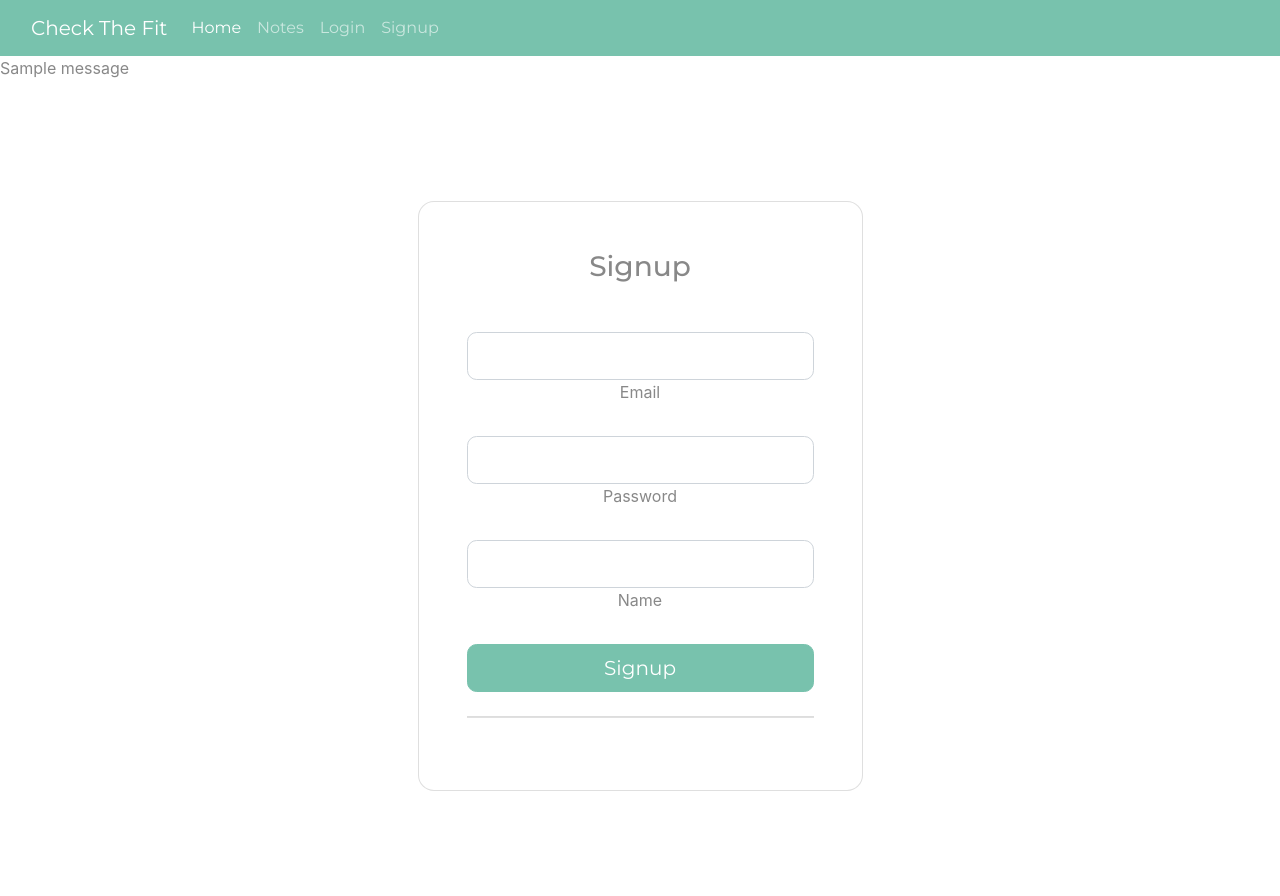
After one commit to Weegius/Check-This-Fit, a Flask app: page /signup in a window 1280 px wide. The commit adds this page. Run offline with Flask 2, Linux system fonts and the light colour scheme; one stand-in notice (Sample message) is shown; some libraries are stand-ins or nearby versions.

Commit message:
changed a bunch of stuff and finished user auth

```diff
--- a/app.py
+++ b/app.py
@@ -1,33 +1,153 @@
-from flask import Flask, redirect, url_for, render_template, request
+from flask import Flask, redirect, url_for, render_template, request, flash, session
+from werkzeug.utils import secure_filename
 from pymongo import MongoClient
 from flask_pymongo import PyMongo
 from bson.objectid import ObjectId
+from flask_bcrypt import Bcrypt
+import datetime
 import os
-import datetime
+
 
 app = Flask(__name__)
+
+bcrypt = Bcrypt(app)
+
 host = os.environ.get('DB_URL')
-mongo= PyMongo(app)
+app.secret_key = os.environ.get('SKEY')
+
 client = MongoClient(host=host)
 
-db = client.virtcloset
-
-item = db.clothingitem
-collection = db.collection
+db = client.clothesapp
+clothes = db.clothes
+users = db.user
 
 
 @app.route("/")
 def home():
     return render_template('index.html')
 
-@app.route('/create', methods=['POST'])
-def create():
-    if 'clothing_image' in request.files:
-        clothing_image = request.files['clothing_image']
-        mongo.save_file(clothing_image.filename)
-        mongo.db.users.insert({'clothing_type' : request.form.get('clothing_type'), 'clothing_image_name' : clothing_image.filename})
 
-        return 'Done!'
+
+
+
+
+
+
+
+
+
+
+
+
+
+
+
+
+
+
+
+
+
+
+
+
+
+
+
+'''HELPER FUNCTIONS ---------------------------------------------------------------------- '''
+
+def logged_in():
+    return session.get('username') and session.get('password')
+
+def current_user():
+    found_user = users.find_one ({
+        'username':session.get('username'),
+        'password':session.get('password')
+    })
+    return found_user
+
+
+
+@app.route("/user")
+def user():
+    if logged_in:
+        user = current_user()
+        _id = session['_id']
+
+        return render_template("user.html", _id=_id, user=user, )
+    else:
+        flash("You are not logged in!")
+        return redirect(url_for("login"))
+
+
+# notes=notes.find({'user_id': _id}).sort([['_id', -1]])
+'''LOGIN AND LOGOUT ROUTES -----------------------------------------'''
+
+
+@app.route("/login", methods=["POST", "GET"])
+def login():
+    if request.method == 'POST':
+        email = request.form['logname']
+        password = request.form['logpass']
+        user = users.find_one({'username': email})
+        if user:
+            if bcrypt.check_password_hash(user['password'], password):
+                session['email'] = user['username']
+                session['_id'] = str(user['_id'])
+                return redirect(url_for('user'))
+            else:
+                flash("Incorrect username/password")
+            pass
+        else:
+            flash("Incorrect username/password 2")
+            return render_template('login.html')
+    else:
+        if "email" in session:
+            # flash("Already logged in!!")
+            return redirect(url_for("user"))
+        else:
+            return render_template('login.html')
+
+
+@app.route("/logout")
+def logout():
+    flash("You have been logged out", "info")
+    session.pop("email", None)
+    return redirect(url_for("login"))
+
+
+''' REGISTER A USER ---------------------------------------- '''
+
+
+@app.route('/signup')
+def signup():
+    return render_template("signup.html")
+
+@app.route('/signup', methods=['POST'])
+def signup_form():
+    username = request.form.get("usern")
+    password = request.form.get("passw")
+    password_hash = bcrypt.generate_password_hash(password)
+    name = request.form.get("sname")
+
+    found_user = users.find_one({'username':username})
+    if found_user:
+        flash("User already exists")
+        return redirect(url_for('signup'))
+
+    user = {
+        'username':username,
+        'password':password_hash,
+        'name':name,
+        'created':datetime.datetime.utcnow()
+    }
+
+    users.insert_one(user)
+
+    # session["username"] = user['username']
+    # session["password"] = user['password']
+
+    return redirect(url_for("user"))
 
 
 if __name__ == "__main__":
--- a/templates/base.html
+++ b/templates/base.html
@@ -17,7 +17,30 @@
 </head>
 
 <body>
-
+    <nav class="navbar navbar-expand-lg navbar-dark bg-primary">
+        <div class="container-fluid">
+          <a class="navbar-brand" href="#">Check The Fit</a>
+          <button class="navbar-toggler" type="button" data-bs-toggle="collapse" data-bs-target="#navbarNav" aria-controls="navbarNav" aria-expanded="false" aria-label="Toggle navigation">
+            <span class="navbar-toggler-icon"></span>
+          </button>
+          <div class="collapse navbar-collapse" id="navbarNav">
+            <ul class="navbar-nav">
+              <li class="nav-item">
+                <a class="nav-link active" aria-current="page" href="{{ url_for('home') }}">Home</a>
+              </li>
+              <li class="nav-item">
+                <a class="nav-link" href="{{ url_for('login') }}">Notes</a>
+              </li>
+              <li class="nav-item">
+                <a class="nav-link" href="{{ url_for('login') }}">Login</a>
+              </li>
+              <li class="nav-item">
+                <a class="nav-link" href="{{ url_for('signup_form') }}">Signup</a>
+              </li>
+            </ul>
+          </div>
+        </div>
+    </nav>
 
 
     {% block content %}
--- /dev/null
+++ b/templates/partials/flash.html
@@ -0,0 +1,7 @@
+{% with messages = get_flashed_messages() %}
+    {% if messages %}
+        {% for msg in messages %}
+            <p> {{msg}} </p>
+        {% endfor %}
+    {% endif %}
+{% endwith %}
--- /dev/null
+++ b/templates/signup.html
@@ -0,0 +1,43 @@
+{% extends "base.html" %}
+{% block title %} Login Page {% endblock %}
+
+{% block content%}
+    {% include 'partials/flash.html' %}
+    <!--  ----------------------------- Bootstrap login template ----------------------------- -->
+    <section class="vh-100" >
+        <div class="container py-5 h-100">
+          <div class="row d-flex justify-content-center align-items-center h-100">
+            <div class="col-12 col-md-8 col-lg-6 col-xl-5">
+              <div class="card shadow-2-strong" style="border-radius: 1rem;">
+                <div class="card-body p-5 text-center">
+
+                  <h3 class="mb-5">Signup</h3>
+                  <form action="#" method="post">
+
+                    <div class="form-outline mb-4">
+                      <input type="email" class="form-control form-control-lg" name="usern" id="usern" />
+                      <label class="form-label" for="typeEmailX-2">Email</label>
+                    </div>
+
+                    <div class="form-outline mb-4">
+                      <input type="password" id="typePasswordX-2" class="form-control form-control-lg" name="passw" itemid="passw" />
+                      <label class="form-label" for="typePasswordX-2" >Password</label>
+                    </div>
+
+                    <div class="form-outline mb-4">
+                      <input type="text" id="typePasswordX-2" class="form-control form-control-lg" />
+                      <label class="form-label" for="typePasswordX-2" name="sname">Name</label>
+                    </div>
+
+
+                    <input class="btn btn-primary btn-lg btn-block" type="submit" name="submit" title="Signup" value="Signup" ></input>
+
+                    <hr class="my-4">
+                  </form>
+                </div>
+              </div>
+            </div>
+          </div>
+        </div>
+      </section>
+{% endblock %}
```
Also changed, not shown: requirements.txt (+9 -0 lines), templates/index.html (+14 -18 lines), templates/login.html (added, +39 -0 lines), templates/partials/navbar.html (added, +24 -0 lines), templates/user.html (added, +53 -0 lines), 1 other file.
